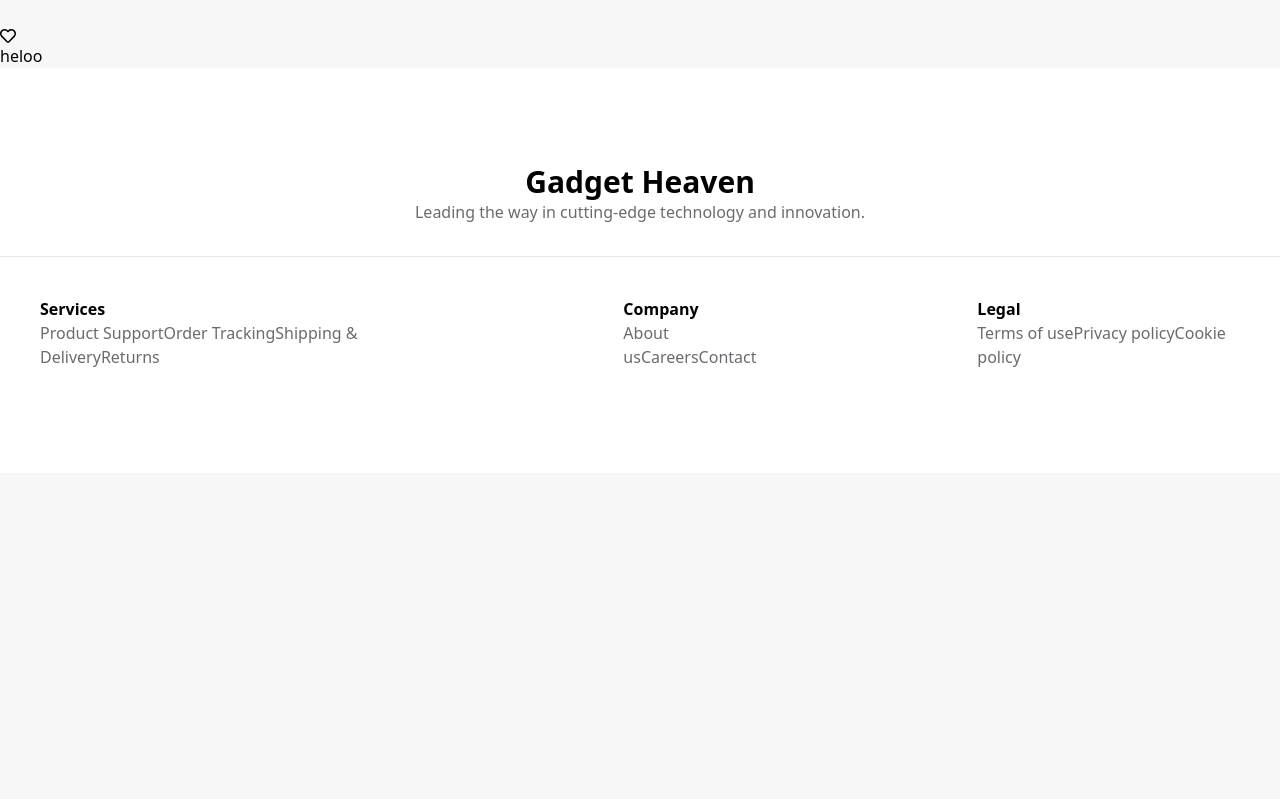
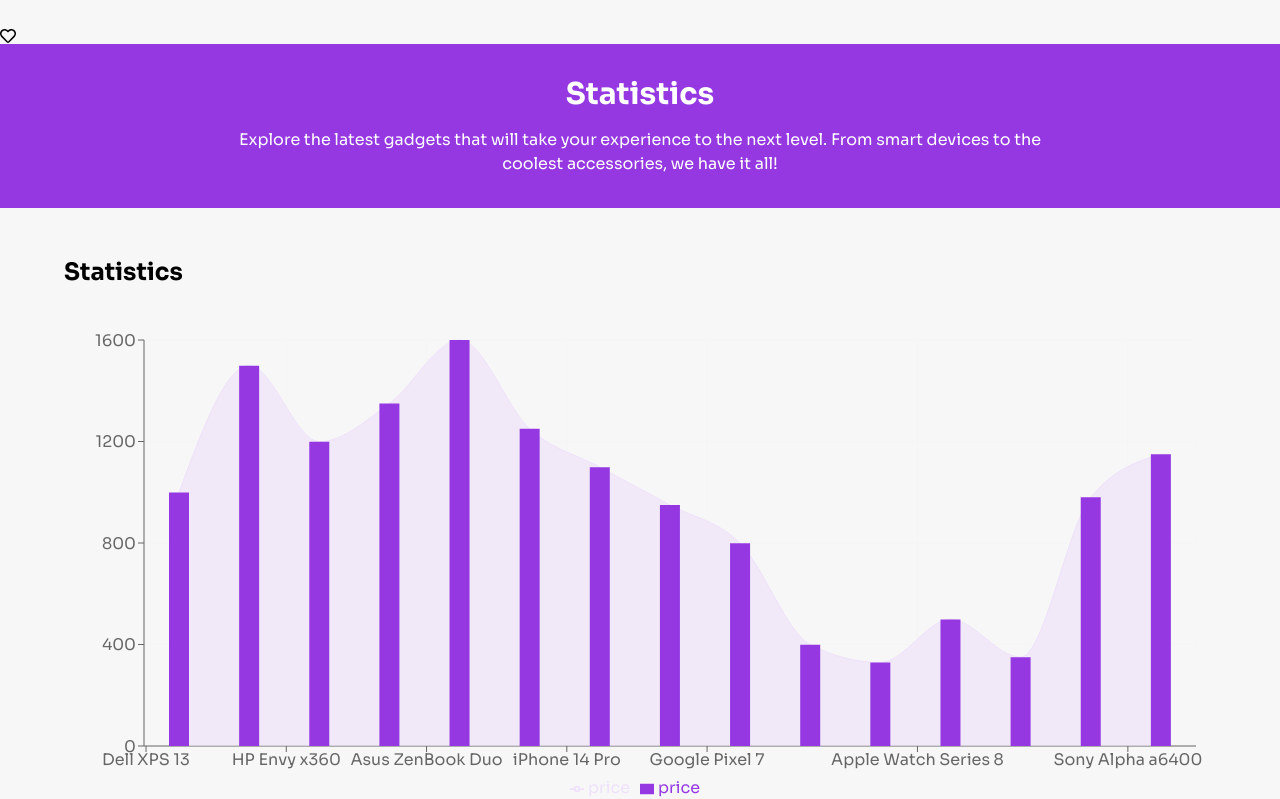
Before and after one commit to mariyamnavila/gadget-heaven, a React (Vite) app: page /stats in a window 1280 px wide. Shown: the part 268-1067 px from the top of the page. Before the commit the page ends 800 px from the top, so only its background shows below. Built offline with nearby package versions, Linux system fonts and the light colour scheme.

Commit message:
added stats route

```diff
--- a/package.json
+++ b/package.json
@@ -21,6 +21,7 @@
     "react-router-dom": "^7.8.2",
     "react-simple-star-rating": "^5.1.7",
     "react-toastify": "^11.0.5",
+    "recharts": "^3.1.2",
     "sort-by": "^1.2.0"
   },
   "devDependencies": {
--- a/src/Component/Stats/Stats.jsx
+++ b/src/Component/Stats/Stats.jsx
@@ -1,8 +1,60 @@
+import { Helmet } from "react-helmet";
+import { useLoaderData } from "react-router-dom";
+import {
+    ComposedChart,
+    Line,
+    Area,
+    Bar,
+    XAxis,
+    YAxis,
+    CartesianGrid,
+    Tooltip,
+    Legend,
+    Scatter,
+    ResponsiveContainer,
+} from 'recharts';
 
 const Stats = () => {
+    const allGadgets = useLoaderData();
+    console.log(allGadgets);
     return (
         <div>
-            <h2>heloo</h2>
+            <Helmet>
+                <title>Stats | Gadget Heaven</title>
+            </Helmet>
+            <div className="bg-[#9538e2] text-center text-white pt-8 pb-8 space-y-4">
+                <h2 className="font-bold text-3xl">Statistics</h2>
+                <p className="w-2/3 mx-auto">Explore the latest gadgets that will take your experience to the next level. From smart devices to the coolest accessories, we have it all!</p>
+            </div>
+            <div className="mt-12 mb-24 mx-auto max-w-6xl">
+                <p className="font-bold text-2xl mb-8">Statistics</p>
+                <div style={{ width: '100%', height: '500px' }}>
+                    <ResponsiveContainer className='w-full h-full' width="100%" height="100%">
+                        <ComposedChart
+                        className="w-full "
+                            width={1000}
+                            height={800}
+                            data={allGadgets}
+                            margin={{
+                                top: 20,
+                                right: 20,
+                                bottom: 20,
+                                left: 20,
+                            }}
+                        >
+                            <CartesianGrid stroke="#f5f5f5" />
+                            <XAxis dataKey={'product_title'} scale="band" />
+                            <YAxis />
+                            <Tooltip />
+                            <Legend />
+                            <Area type="monotone" dataKey={'price'} fill="#efe1fb" stroke="#efe1fb" />
+                            <Bar dataKey={'price'} barSize={20} fill="#9538e2" />
+                            {/* <Line type="monotone" dataKey="uv" stroke="#ff7300" /> */}
+                            {/* <Scatter dataKey="cnt" fill="red" /> */}
+                        </ComposedChart>
+                    </ResponsiveContainer>
+                </div>
+            </div>
         </div>
     );
 };
--- a/src/index.css
+++ b/src/index.css
@@ -1,7 +1,10 @@
+@import url('https://fonts.googleapis.com/css2?family=Sora:wght@100..800&display=swap');
+
 @tailwind base;
 @tailwind components;
 @tailwind utilities;
 
 body{
     background-color: rgb(247,247,247);
+    font-family: "Sora", sans-serif;
 }
--- a/src/main.jsx
+++ b/src/main.jsx
@@ -31,7 +31,8 @@
       },
       {
         path: '/stats',
-        element: <Stats></Stats>
+        element: <Stats></Stats>,
+        loader: () => fetch('/data.json')
       },
       {
         path: '/dashboard',
```
Also changed, not shown: 1 other file (tests, documents, lock files or other folders).
